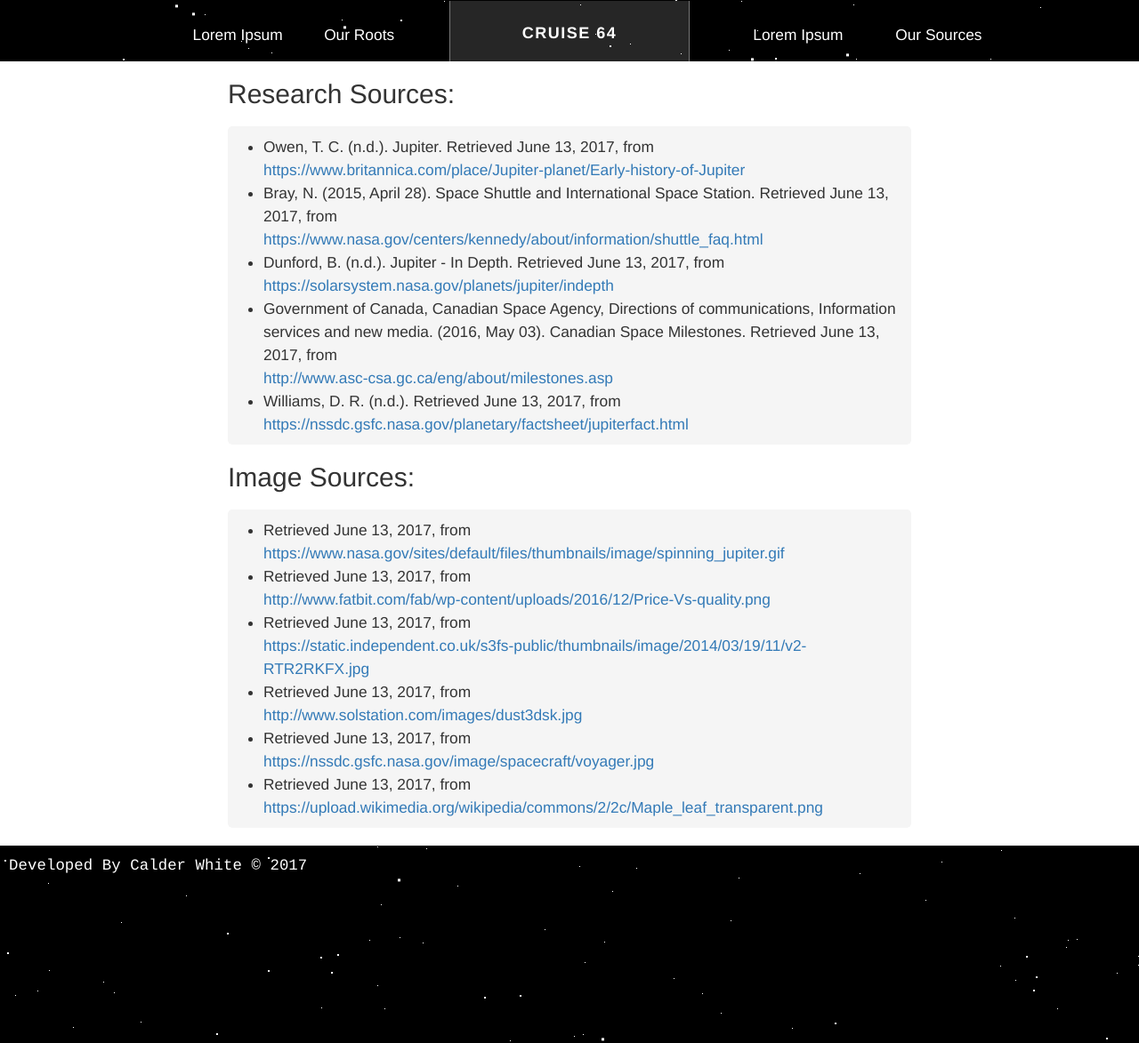
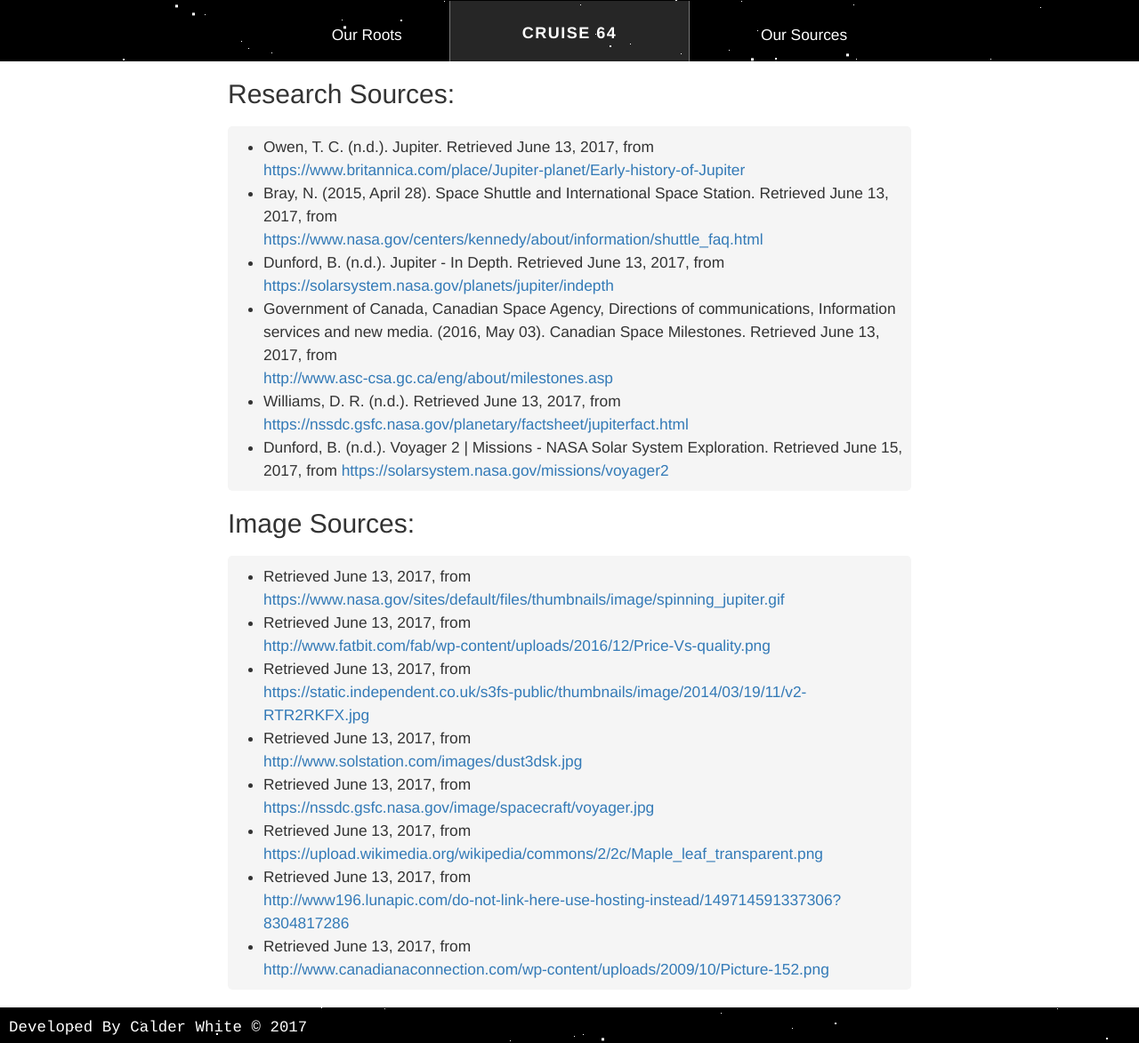
Before and after one commit to cruise64/cruise64.github.io, a plain HTML site: page sources.html in a window 1280 px wide. Shown: the whole page at 89% size. Before the commit the page ends 991 px from the top, so only its background shows below. Drawn offline with nearby package versions, Linux system fonts and the light colour scheme; files whose address does not match are found by name.

Commit message:
Fixed final content update.

```diff
--- a/sources.html
+++ b/sources.html
@@ -2,6 +2,7 @@
 <html>
     <head>
         <title>Our Sources</title>
+        <link rel="icon" href="media/favicon.png">
         <meta http-equiv="Content-Type" content="text/html;charset=UTF-8">
         <meta name="viewport" content="width=device-width, initial-scale=1" />
         <script
@@ -27,10 +28,10 @@
 						<!-- Nav -->
 							<nav id="nav">
 								<ul>
-								  <li style="white-space: nowrap;"><a href="left-sidebar.html">Lorem Ipsum</a></li>
+								  <li style="white-space: nowrap;display:none;"><a href="#">Lorem Ipsum</a></li>
 									<li style="white-space: nowrap;margin:5px;margin-right:15px;"><a href="canada.html">Our Roots</a></li>
-									<li class="break" style="white-space: nowrap;"><a href="right-sidebar.html">Lorem Ipsum</a></li>
-									<li style="white-space: nowrap;"><a href="sources.html">Our Sources</a></li>
+									<li class="break" style="white-space: nowrap;"><a href="sources.html">Our Sources</a></li>
+									<li style="white-space: nowrap;display:none;"><a href="#">Lorem Ipsum</a></li>
 								</ul>
 							</nav>
 					  </div>
@@ -53,6 +54,9 @@
                 </li>
                 <li>
                     Williams, D. R. (n.d.). Retrieved June 13, 2017, from <br><a href="https://nssdc.gsfc.nasa.gov/planetary/factsheet/jupiterfact.html">https://nssdc.gsfc.nasa.gov/planetary/factsheet/jupiterfact.html</a>
+                </li>
+                <li>
+                    Dunford, B. (n.d.). Voyager 2 | Missions - NASA Solar System Exploration. Retrieved June 15, 2017, from <a href="https://solarsystem.nasa.gov/missions/voyager2">https://solarsystem.nasa.gov/missions/voyager2</a>
                 </li>
             </ul>
             <div class="center"><h2>Image Sources:</h2></div>
@@ -81,6 +85,14 @@
                     Retrieved June 13, 2017, from<br>
                     <a href="https://upload.wikimedia.org/wikipedia/commons/2/2c/Maple_leaf_transparent.png">https://upload.wikimedia.org/wikipedia/commons/2/2c/Maple_leaf_transparent.png</a>
                 </li>
+                <li>
+                    Retrieved June 13, 2017, from<br>
+                    <a href="http://www196.lunapic.com/do-not-link-here-use-hosting-instead/149714591337306?8304817286">http://www196.lunapic.com/do-not-link-here-use-hosting-instead/149714591337306?8304817286</a>
+                </li>
+                <li>
+                    Retrieved June 13, 2017, from<br>
+                    <a href="http://www.canadianaconnection.com/wp-content/uploads/2009/10/Picture-152.png">http://www.canadianaconnection.com/wp-content/uploads/2009/10/Picture-152.png</a>
+                </li>
             </ul>
         </div>
         <div class="blank"></div>
```
Also changed, not shown: canada.html (+4 -3 lines), index.html (+4 -3 lines).
